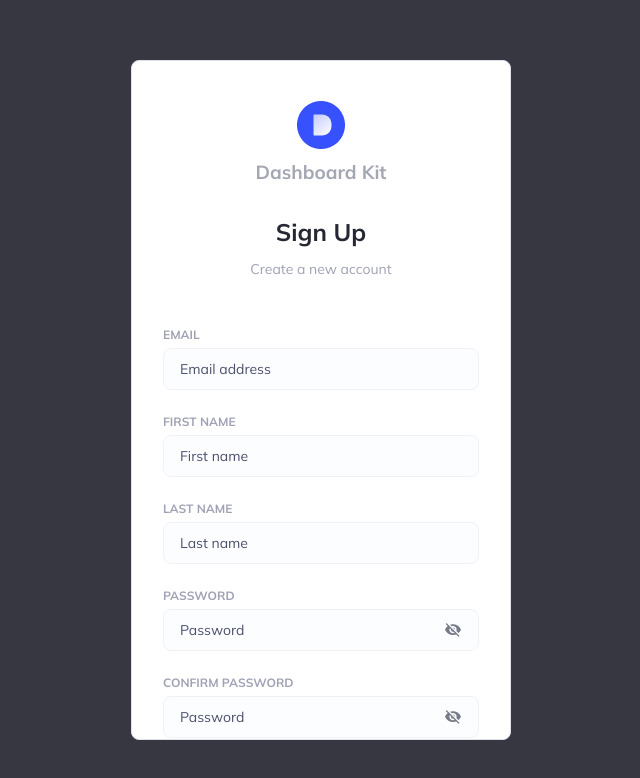
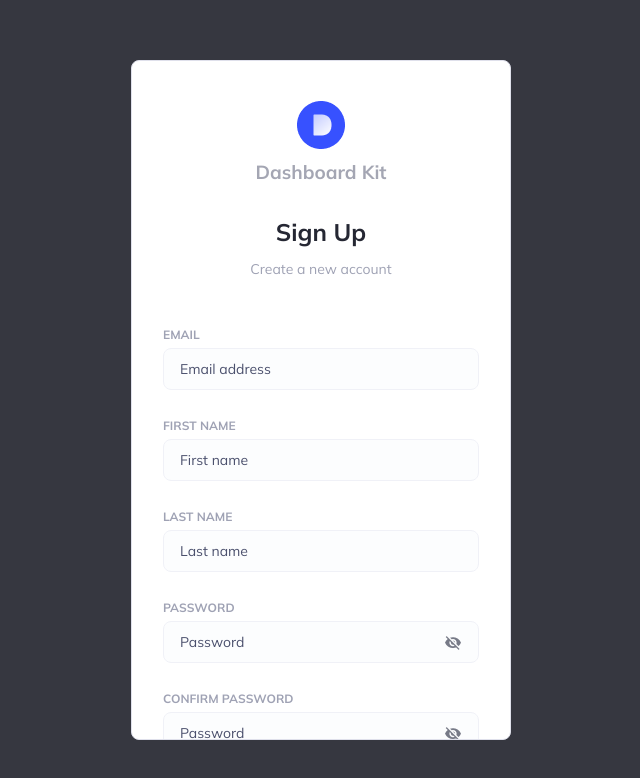
Before and after one commit to omeliza/dashboard-kit, a React (Create React App) app: page /signup in a window 1280 px wide. Shown: the top 778 px of the page, without its empty margins (319-959 px from the left). Built offline with nearby package versions, Linux system fonts and the light colour scheme.

Commit message:
added fields validation

```diff
--- a/package.json
+++ b/package.json
@@ -6,6 +6,7 @@
   "version": "0.1.0",
   "private": true,
   "dependencies": {
+    "@hookform/resolvers": "2.9.8",
     "@testing-library/jest-dom": "^5.16.5",
     "@testing-library/react": "^13.4.0",
     "@testing-library/user-event": "^13.5.0",
@@ -13,8 +14,10 @@
     "@types/node": "^18.7.18",
     "@types/react": "^18.0.20",
     "@types/react-dom": "^18.0.6",
+    "joi": "17.6.0",
     "react": "^18.2.0",
     "react-dom": "^18.2.0",
+    "react-hook-form": "7.35.0",
     "react-router-dom": "^6.4.0",
     "react-scripts": "^5.0.1",
     "web-vitals": "^2.1.4"
--- a/src/components/AuthForm/AuthForm.tsx
+++ b/src/components/AuthForm/AuthForm.tsx
@@ -1,37 +1,84 @@
+/* eslint-disable react/jsx-props-no-spreading */
 import React from 'react';
 import { useLocation } from 'react-router-dom';
+import { useForm, FormProvider } from 'react-hook-form';
+import { joiResolver } from '@hookform/resolvers/joi';
 
 import Button from 'components/Button/Button';
 import Input from 'components/Input/Input';
 import s from 'pages/Auth/Auth.module.scss';
-import { handleSubmit } from 'services/auth.service';
+import { onAuthSubmit } from 'services/auth.service';
+import { authSchema } from 'constants/validationSchemas';
+import { IAuthFormInputs } from 'interfaces/interfaces';
 
 const AuthForm = () => {
   const location = useLocation();
+  const methods = useForm<IAuthFormInputs>({
+    mode: 'all',
+    resolver: joiResolver(authSchema),
+  });
+  const {
+    handleSubmit,
+    formState: { isValid, errors },
+  } = methods;
 
   return (
-    <form className={s.form} onSubmit={handleSubmit}>
-      <Input placeholder="Email address" type="email" label="email" />
+    <FormProvider {...methods}>
+      <form className={s.form} onSubmit={handleSubmit(onAuthSubmit)}>
+        <Input
+          placeholder="Email address"
+          type="email"
+          label="email"
+          name="email"
+        />
+        {errors.email && <p>{errors.email.message}</p>}
         {location.pathname === '/signup' ? (
           <>
-          <Input placeholder="First name" type="text" label="first name" />
-          <Input placeholder="Last name" type="text" label="last name" />
+            <Input
+              placeholder="First name"
+              type="text"
+              label="first name"
+              name="firstName"
+            />
+            {errors.firstName && <p>{errors.firstName.message}</p>}
+            <Input
+              placeholder="Last name"
+              type="text"
+              label="last name"
+              name="lastName"
+            />
+            {errors.lastName && <p>{errors.lastName.message}</p>}
           </>
         ) : (
           ''
         )}
-      <Input placeholder="Password" type="password" label="password" />
+        <Input
+          placeholder="Password"
+          type="password"
+          label="password"
+          name="password"
+        />
+        {errors.password && <p>{errors.password?.message}</p>}
         {location.pathname === '/signup' ? (
+          <>
             <Input
               placeholder="Password"
               type="password"
               label="confirm password"
+              name="confirmPassword"
             />
+            {errors.confirmPassword && <p>{errors.confirmPassword?.message}</p>}
+          </>
         ) : (
           ''
         )}
-      <Button name={location.pathname === '/signup' ? 'Register' : 'Log In'} />
+        <div className={s.empty} />
+        <Button
+          disabled={!isValid}
+          name={location.pathname === '/signup' ? 'Register' : 'Log In'}
+        />
       </form>
+    </FormProvider>
   );
 };
 
--- a/src/components/Button/Button.tsx
+++ b/src/components/Button/Button.tsx
@@ -3,10 +3,11 @@ import s from 'components/Button/Button.module.scss';
 
 interface IButtonProps {
   name: string;
+  disabled: boolean;
 }
-const Button = ({ name }: IButtonProps) => {
+const Button = ({ name, disabled }: IButtonProps) => {
   return (
-    <button className={s.button} type="button">
+    <button className={s.button} type="button" disabled={disabled}>
       {name}
     </button>
   );
--- a/src/components/Input/Input.module.scss
+++ b/src/components/Input/Input.module.scss
@@ -1,18 +1,22 @@
 @import '../../styles.scss';
 
-.label {
+label.label {
   font-size: 12px;
   line-height: 15.06px;
   font-weight: 700;
   color: $grey2;
   position: relative;
   left: 0;
+  margin-top: 24px;
+  &:first-child {
+    margin-top: 0;
+  }
 }
 .input {
   display: flex;
   flex-direction: column;
   margin-top: 6px;
-  margin-bottom: 24px;
+  margin-bottom: 4px;
   width: 316px;
   height: 42px;
   background-color: #fcfdfe;
@@ -36,5 +40,5 @@ input[placeholder='Password'] + .toggle {
   border: none;
   position: absolute;
   right: 18px;
-  bottom: 37px;
+  top: 35px;
 }
--- a/src/components/Input/Input.tsx
+++ b/src/components/Input/Input.tsx
@@ -1,27 +1,28 @@
+/* eslint-disable react/jsx-props-no-spreading */
 import React, { useState } from 'react';
 import hide from 'assets/hide.png';
 import show from 'assets/show.png';
 import s from 'components/Input/Input.module.scss';
+import { useFormContext } from 'react-hook-form';
+import { IInputProps } from 'interfaces/interfaces';
 
-interface IInputProps {
-  placeholder: string;
-  type: string;
-  label: string;
-}
-const Input = ({ placeholder, type, label }: IInputProps) => {
+const Input = ({ placeholder, type, label, name }: IInputProps) => {
   const [passwordShown, setPasswordShown] = useState(true);
 
   const togglePassword = () => {
     setPasswordShown(!passwordShown);
   };
 
+  const { register } = useFormContext();
   return (
     <label className={s.label}>
       {label.toUpperCase()}
       <input
+        {...register(name)}
         type={passwordShown ? type : 'text'}
         placeholder={placeholder}
         className={s.input}
+        autoComplete="true"
       />
       <button type="button" className={s.toggle} onClick={togglePassword}>
         <img src={passwordShown ? hide : show} alt="hide" />
--- /dev/null
+++ b/src/constants/regularExpressions.ts
@@ -0,0 +1,5 @@
+export const nameCheck = /^[A-Za-z]+$/i;
+export const emailCheck =
+  /^(([^<>()[\]\\.,;:\s@"]+(\.[^<>()[\]\\.,;:\s@"]+)*)|(".+"))@((\[[0-9]{1,3}\.[0-9]{1,3}\.[0-9]{1,3}\.[0-9]{1,3}\])|(([a-zA-Z\-0-9]+\.)+[a-zA-Z]{2,}))$/;
+export const passwordCheck =
+  /^(?=.*[A-Za-z])(?=.*\d)(?=.*[@$!%*#?&])[A-Za-z\d@$!%*#?&]{8,}$/;
--- /dev/null
+++ b/src/constants/validationSchemas.ts
@@ -0,0 +1,59 @@
+import {
+  emailCheck,
+  nameCheck,
+  passwordCheck,
+} from 'constants/regularExpressions';
+import Joi from 'joi';
+
+export const authSchema = Joi.object({
+  firstName: Joi.string()
+    .label('First name')
+    .pattern(nameCheck)
+    .message('Alphabetical characters only')
+    .min(3)
+    .max(15)
+    .required(),
+  lastName: Joi.string()
+    .label('Last name')
+    .pattern(nameCheck)
+    .message('Alphabetical characters only')
+    .min(3)
+    .max(15)
+    .required(),
+  email: Joi.string()
+    .label('Email')
+    .pattern(emailCheck)
+    .message('Email is not correct!')
+    .required(),
+  password: Joi.string()
+    .label('Password')
+    .pattern(passwordCheck)
+    .message(
+      'Password is not correct! It must contain at least 8 characters, one special character(@$!%*#?&)/), one uppercase letter and one number',
+    )
+    .required(),
+  confirmPassword: Joi.any()
+    .label('Confirm Password')
+    .equal(Joi.ref('password'))
+    .options({ messages: { 'any.only': '{{#label}} does not match' } })
+    .required(),
+});
+
+export const forgotSchema = Joi.object({
+  email: Joi.string()
+    .label('Email')
+    .pattern(emailCheck)
+    .message('Email is not correct!')
+    .required(),
+});
+
+export const resetSchema = Joi.object({
+  password: Joi.string()
+    .label('Password')
+    .pattern(passwordCheck)
+    .message(
+      'Password is not correct! It must contain at least 8 characters, one special character(@$!%*#?&)/), one uppercase letter and one number',
+    )
+    .required(),
+  confirmPassword: Joi.string().pattern(passwordCheck).required(),
+});
--- /dev/null
+++ b/src/interfaces/interfaces.ts
@@ -0,0 +1,22 @@
+export interface IForgot {
+  email: string;
+}
+export interface IAuthFormInputs {
+  email: string;
+  firstName?: string;
+  lastName?: string;
+  password: string;
+  confirmPassword?: string;
+}
+
+export interface IReset {
+  password: string;
+  confirmPassword: string;
+}
+
+export interface IInputProps {
+  placeholder: string;
+  type: string;
+  label: string;
+  name: string;
+}
--- a/src/pages/Auth/Auth.module.scss
+++ b/src/pages/Auth/Auth.module.scss
@@ -49,7 +49,7 @@
 }
 
 .h5 {
-  margin-top: 32px;
+  margin-top: 24px;
   font-size: 14px;
   line-height: 20px;
   font-weight: 400;
@@ -66,3 +66,18 @@
   line-height: 15.06px;
   font-weight: 700;
 }
+
+p {
+  color: #bf1650;
+}
+
+p::before {
+  display: inline;
+  content: '⚠ ';
+}
+
+.empty {
+  display: flex;
+  width: 100%;
+  height: 24px;
+}
--- a/src/pages/Forgot/Forgot.tsx
+++ b/src/pages/Forgot/Forgot.tsx
@@ -1,13 +1,26 @@
+/* eslint-disable react/jsx-props-no-spreading */
 import React from 'react';
 import { Link, useLocation } from 'react-router-dom';
 import Input from 'components/Input/Input';
 import Button from 'components/Button/Button';
-import { handleSubmit } from 'services/auth.service';
+import { onForgotSubmit } from 'services/auth.service';
 import s from 'pages/Auth/Auth.module.scss';
 import Logo from 'components/Logo/Logo';
+import { FormProvider, useForm } from 'react-hook-form';
+import { joiResolver } from '@hookform/resolvers/joi';
+import { forgotSchema } from 'constants/schemas';
+import { IForgot } from 'interfaces/interfaces';
 
 const Forgot = () => {
   const location = useLocation();
+  const methods = useForm<IForgot>({
+    mode: 'all',
+    resolver: joiResolver(forgotSchema),
+  });
+  const {
+    formState: { isValid, errors },
+    handleSubmit,
+  } = methods;
 
   return (
     <div className={s.wrapper}>
@@ -22,10 +35,19 @@ const Forgot = () => {
         ) : (
           <>
             <span>Enter your email from registered account</span>
-            <form className={s.form} onSubmit={handleSubmit}>
-              <Input placeholder="Email address" type="email" label="email" />
-              <Button name="Send" />
-            </form>
+            <FormProvider {...methods}>
+              <form className={s.form} onSubmit={handleSubmit(onForgotSubmit)}>
+                <Input
+                  name="email"
+                  placeholder="Email address"
+                  type="email"
+                  label="email"
+                />
+                {errors.email && <p>{errors.email?.message}</p>}
+                <div className={s.empty} />
+                <Button disabled={!isValid} name="Send" />
+              </form>
+            </FormProvider>
             <h5 className={s.h5}>
               Don&apos;t have an account?&ensp;
               <Link to="/signup" className={s.h5_bold}>
--- a/src/pages/Reset/Reset.tsx
+++ b/src/pages/Reset/Reset.tsx
@@ -1,26 +1,51 @@
+/* eslint-disable react/jsx-props-no-spreading */
 import React from 'react';
 import Button from 'components/Button/Button';
 import Input from 'components/Input/Input';
 import Logo from 'components/Logo/Logo';
-import { handleSubmit } from 'services/auth.service';
+import { onResetSubmit } from 'services/auth.service';
 import s from 'pages/Auth/Auth.module.scss';
+import { resetSchema } from 'constants/schemas';
+import { useForm, FormProvider } from 'react-hook-form';
+import { joiResolver } from '@hookform/resolvers/joi';
+import { IReset } from 'interfaces/interfaces';
 
 const Reset = () => {
+  const methods = useForm<IReset>({
+    mode: 'all',
+    resolver: joiResolver(resetSchema),
+  });
+  const {
+    handleSubmit,
+    formState: { isValid, errors },
+  } = methods;
+
   return (
     <div className={s.wrapper}>
       <div className={s.block}>
         <Logo />
         <h1 className={s.h1}>Reset Password</h1>
         <span className={s.subtitle}>Enter new password</span>
-        <form className={s.form} onSubmit={handleSubmit}>
-          <Input placeholder="Password" type="password" label="password" />
+        <FormProvider {...methods}>
+          <form className={s.form} onSubmit={handleSubmit(onResetSubmit)}>
             <Input
+              name="password"
+              placeholder="Password"
+              type="password"
+              label="password"
+            />
+            {errors.password && <p>{errors.password?.message}</p>}
+            <Input
+              name="confirmPassword"
               placeholder="Password"
               type="password"
               label="confirm password"
             />
-          <Button name="Send" />
+            {errors.confirmPassword && <p>{errors.confirmPassword?.message}</p>}
+            <div className={s.empty} />
+            <Button disabled={!isValid} name="Send" />
           </form>
+        </FormProvider>
       </div>
     </div>
   );
--- a/src/services/auth.service.ts
+++ b/src/services/auth.service.ts
@@ -1,3 +1,14 @@
-import { FormEvent } from 'react';
+/* eslint-disable no-console */
+import { IAuthFormInputs, IForgot, IReset } from 'interfaces/interfaces';
 
-export const handleSubmit = (e: FormEvent) => e.preventDefault();
+export const onAuthSubmit = (data: IAuthFormInputs) => {
+  console.log(data);
+};
+
+export const onForgotSubmit = (data: IForgot) => {
+  console.log(data);
+};
+
+export const onResetSubmit = (data: IReset) => {
+  console.log(data);
+};
```
Also changed, not shown: 1 other file (tests, documents, lock files or other folders). Lines whose indentation alone changed are shown as unchanged.
